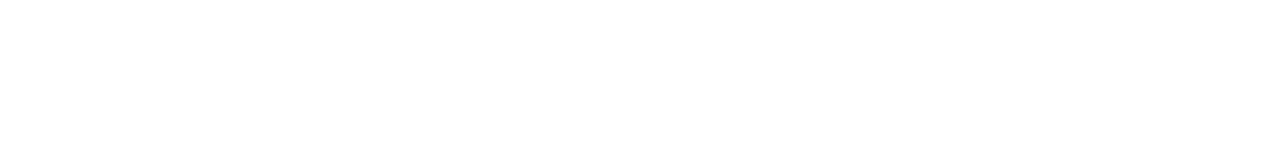
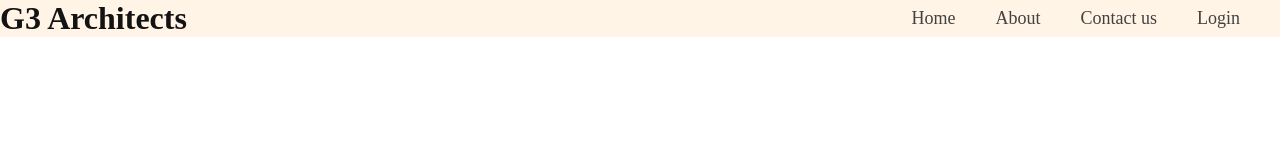
Before and after one commit to anikdas10/G-3-Architects, a plain HTML site: page index.html in a window 1280 px wide. Drawn offline with Linux system fonts and the light colour scheme.

Commit message:
navbar complete

```diff
--- a/index.html
+++ b/index.html
@@ -6,9 +6,20 @@
     <title>G-3 Artichitact</title>
     <link rel="stylesheet" href="styles/style.css">
 </head>
-<body>
-    <header>
-        <nav></nav>
+<body class=".work-sans">
+    <header class="bg-light">
+        <nav class="navbar display-flex">
+<h3 class="brand">G3 Architects</h3>
+<ul class="nav-links display-flex">
+    <li class="nav-item"><a href="" class="nav-link">Home</a> </li>
+    <li class="nav-item"><a href="" class="nav-link">About</a></li>
+    <li class="nav-item"><a href="" class="nav-link">Contact us</a></li>
+    <li class="nav-item"><a href="" class="nav-link">Login</a></li>
+</ul>
+        </nav>
+        <div class="banner">
+
+        </div>
     </header>
     <main></main>
     <footer></footer>
--- a/styles/style.css
+++ b/styles/style.css
@@ -5,3 +5,44 @@
 }
 
 @import url('https://fonts.googleapis.com/css2?family=Work+Sans:ital,wght@0,100..900;1,100..900&display=swap');
+
+.work-sans {
+  font-family: "Work Sans", sans-serif;
+  font-optical-sizing: auto;
+  font-weight: 400;
+  font-style: normal;
+}
+/* shared styles */
+.display-flex{
+    display: flex;
+}
+/* navbar related styles */
+.navbar{
+    justify-content: space-between;
+    align-items: center;
+}
+.brand{
+    font-size: 2rem;
+font-weight: 700;
+color:rgb(19, 19, 19);
+}
+.nav-item{
+    list-style: none;
+    margin-right: 40px;
+}
+
+.nav-link{
+    text-decoration: none;
+    font-size: 18px;
+font-weight: 500;
+color: rgb(66, 66, 66);
+}
+
+.bg-light{
+    background-color: rgba(255, 144, 14, 0.1);
+}
+.navbar,.banner{
+    max-width: 1440px;
+    margin: 0 auto;
+
+}
```
